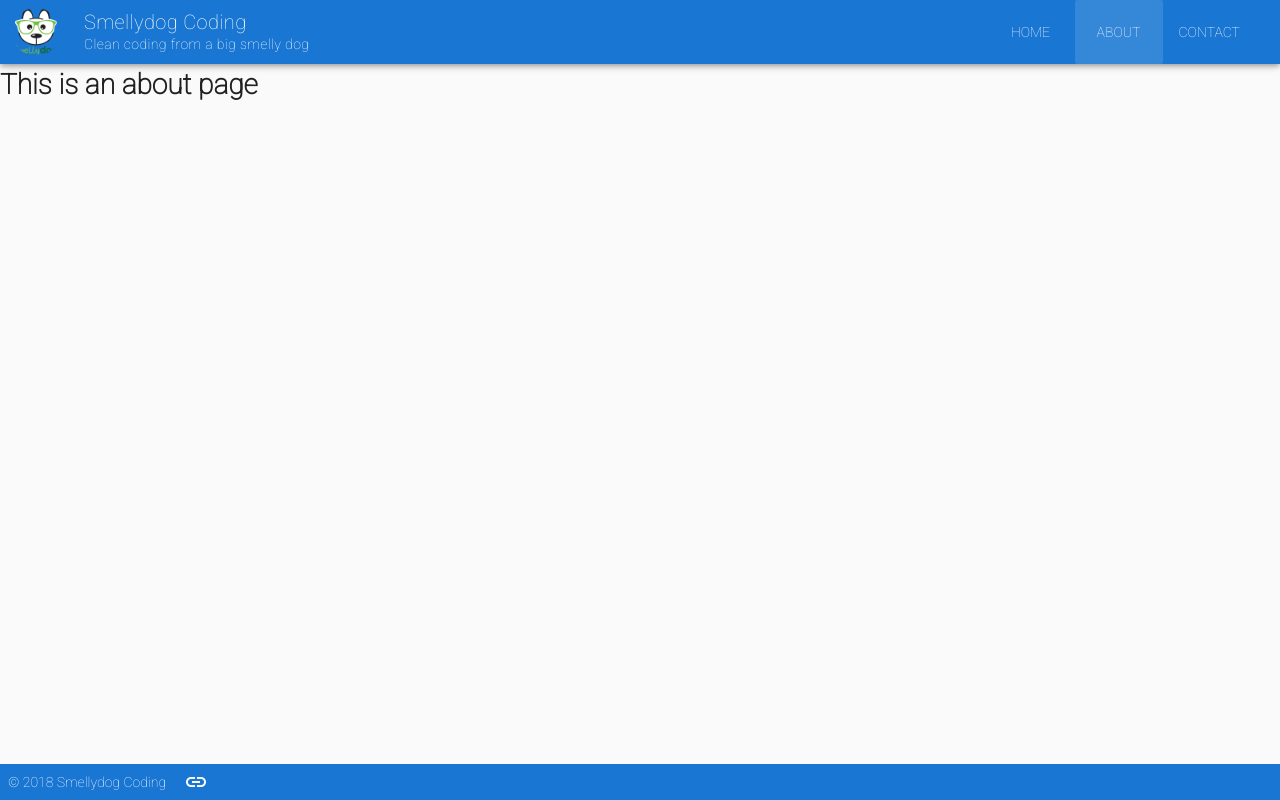
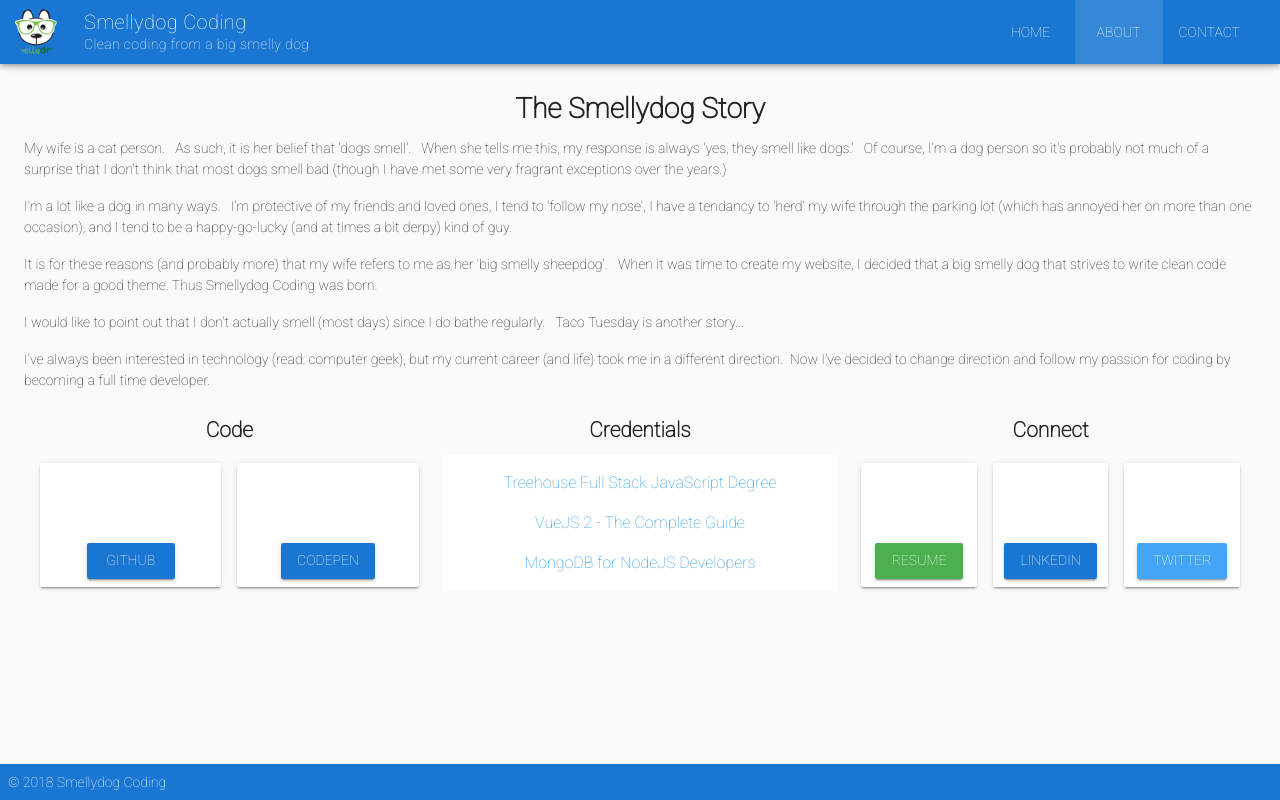
Before and after one commit to SmellydogCoding/portfolio-website, a Vue app: page /about in a window 1280 px wide. Built offline with nearby package versions, Linux system fonts and the light colour scheme.

Commit message:
about page and contact button

```diff
--- a/src/App.vue
+++ b/src/App.vue
@@ -26,4 +26,5 @@ export default {
 
 <style>
   .container { max-width: 1300px; }
+  .v-card__actions { justify-content: center; }
 </style>
--- /dev/null
+++ b/src/components/Code.vue
@@ -0,0 +1,40 @@
+<template lang="pug">
+  div.mx-2
+    h2.mb-2 Code
+    v-layout(row wrap)
+      v-flex(xs6 v-for="codeSite in codeSites" :key="codeSite.index")
+          v-card.text-xs-center.mx-2.mb-4
+            v-card-media.my-2.py-2(:src="codeSite.src" height="64px")
+            v-card-actions
+              v-btn(:href="codeSite.website" target="new" color="primary") {{ codeSite.name}}
+</template>
+
+<script>
+export default {
+  data() {
+    return {
+      codeSites: [
+        {
+          index: 0,
+          src: require('../assets/octocat.png'),
+          name: 'Github',
+          website: 'https://github.com/SmellydogCoding'
+        },
+        {
+          index: 1,
+          src: require('../assets/codepen.png'),
+          name: 'Codepen',
+          website: 'https://codepen.io/SmellydogCoding'
+        }
+      ]
+    }
+  }
+}
+</script>
+
+<style>
+  .v-card__media__background {
+    background-size: contain !important;
+    margin-top: 0.5rem;
+  }
+</style>
--- /dev/null
+++ b/src/components/Connect.vue
@@ -0,0 +1,54 @@
+<template lang="pug">
+  div.mx-2
+    h2.mb-2 Connect
+    v-layout(row wrap)
+      v-flex(xs4 v-for="connection in connections" :key="connection.index")
+          v-card.text-xs-center.px-2.mx-2.mb-4
+            v-card-media.my-2.py-2(:src="connection.src" height="64px")
+            v-card-actions
+              v-btn.text--white(:href="connection.website" target="new" :color="connection.color") {{ connection.name}}
+</template>
+
+<script>
+export default {
+  data() {
+    return {
+      connections: [
+        {
+          index: 0,
+          src: require('../assets/pdf.png'),
+          name: 'Resume',
+          website: 'https://www.dropbox.com/s/jaank532aw9p3mb/resume.pdf?raw=1',
+          color: 'success'
+        },
+        {
+          index: 1,
+          src: require('../assets/linkedin.png'),
+          name: 'LinkedIn',
+          website: 'https://linkedin.com/in/daniel-mcneil',
+          color: 'primary'
+        },
+        {
+          index: 2,
+          src: require('../assets/twitter.png'),
+          name: 'Twitter',
+          website: 'https://twitter.com/SmellydogCoding',
+          color: 'blue lighten-1'
+        }
+      ]
+    }
+  }
+}
+</script>
+
+<style>
+  .v-card__media__background {
+    background-size: contain !important;
+    margin-top: 0.5rem;
+  }
+  .text--white div {
+    color: #fff;
+  }
+</style>
+
+</template>
--- /dev/null
+++ b/src/components/Credentials.vue
@@ -0,0 +1,51 @@
+<template lang="pug">
+  div.mx-2
+    h2.mb-2 Credentials
+    v-list
+      v-list-tile(v-for="credential in credentials" :key="credential.index" @click="goto(credential.website)")
+        v-list-tile-content
+          v-list-tile-title.text-xs-center.blue--text {{ credential.title }}
+</template>
+
+<script>
+export default {
+  data() {
+    return {
+      credentials: [
+        {
+          index: 0,
+          title: 'Treehouse Full Stack JavaScript Degree',
+          website: 'http://www.google.com'
+        },
+        {
+          index: 1,
+          title: 'VueJS 2 - The Complete Guide',
+          website: 'http://www.google.com'
+        },
+        {
+          index: 2,
+          title: 'MongoDB for NodeJS Developers',
+          website: 'http://www.google.com'
+        }
+      ]
+    }
+  },
+  methods: {
+    goto(website) {
+      window.open(website)
+      return false
+    }
+  }
+}
+</script>
+
+<style>
+.v-list__tile {
+	height: 40px;
+}
+
+.v-list__tile .v-list__tile__avatar {
+  height: 35px;
+  width: 35px;
+}
+</style>
--- a/src/components/Footer.vue
+++ b/src/components/Footer.vue
@@ -1,8 +1,8 @@
 <template lang="pug">
   v-footer(app color="primary")
       span.ml-2.white--text &copy; 2018 #[span.blue--text--darken-4 Smellydog Coding]
-      v-btn.white--text(v-for="icon in icons" :key="icon" icon)
-        v-icon {{ icon }}
+      // v-btn.white--text(v-for="icon in icons" :key="icon" icon)
+      //   v-icon {{ icon }}
 </template>
 
 <script>
--- a/src/components/Gallery.vue
+++ b/src/components/Gallery.vue
@@ -8,7 +8,7 @@
             div
               h3 {{ project.title }}
               div.text-xs-left {{ project.description }}
-          v-card-actions(center)
+          v-card-actions
             v-btn(:href="project.website" target="new" color="success" v-if="project.website != ''") Project Website
             v-btn(:href="project.github" target="new" color="primary") Project Github
 </template>
@@ -74,5 +74,5 @@ export default {
 </script>
 
 <style scoped>
-.v-card__actions { justify-content: center; }
+/* .v-card__actions { justify-content: center; } */
 </style>
--- a/src/components/Header.vue
+++ b/src/components/Header.vue
@@ -11,7 +11,7 @@
     v-toolbar-items
       v-btn(to="/" flat) Home
       v-btn(to="/about" flat) About
-      v-btn(to="/contact" flat) Contact
+      v-btn(href="mailto:smellydogcoding@gmail.com" flat) Contact
 </template>
 
 <script>
--- /dev/null
+++ b/src/components/Story.vue
@@ -0,0 +1,13 @@
+<template lang="pug">
+  div
+    h1.mb-2 The Smellydog Story
+    p My wife is a cat person. &nbsp; As such, it is her belief that 'dogs smell'. &nbsp; When she tells me this, my response is always 'yes, they smell like dogs.' &nbsp; Of course, I'm a dog person so it's probably not much of a surprise that I don't think that most dogs smell bad (though I have met some very fragrant exceptions over the years.)
+    p I'm a lot like a dog in many ways. &nbsp; I'm protective of my friends and loved ones, I tend to 'follow my nose', I have a tendancy to 'herd' my wife through the parking lot (which has annoyed her on more than one occasion), and I tend to be a happy-go-lucky (and at times a bit derpy) kind of guy.
+    p It is for these reasons (and probably more) that my wife refers to me as her 'big smelly sheepdog'. &nbsp; When it was time to create my website, I decided that a big smelly dog that strives to write clean code made for a good theme.  Thus Smellydog Coding was born.
+    p I would like to point out that I don't actually smell (most days) since I do bathe regularly. &nbsp; Taco Tuesday is another story...
+    p I've always been interested in technology (read: computer geek), but my current career (and life) took me in a different direction.&nbsp;&nbsp;Now I've decided to change direction and follow my passion for coding by becoming a full time developer.
+</template>
+
+<style scoped>
+  p { text-align: left; }
+</style>
--- a/src/views/About.vue
+++ b/src/views/About.vue
@@ -1,5 +1,30 @@
-<template>
-  <div class="about">
-    <h1>This is an about page</h1>
-  </div>
+<template lang="pug">
+  v-container(text-xs-center)
+    v-layout.mb-2(row wrap)
+      v-flex(xs12)
+        app-story
+    v-layout(row wrap)
+      v-flex(xs12 md6 lg4)
+        app-code
+      v-flex(xs12 md6 lg4)
+        app-credentials
+      v-flex(xs12 md6 lg4)
+        app-connect
 </template>
+
+<script>
+import Story from '../components/Story'
+import Code from '../components/Code'
+import Credentials from '../components/Credentials'
+import Connect from '../components/Connect'
+
+export default {
+  name: 'sd-about',
+  components: {
+    appStory: Story,
+    appCode: Code,
+    appCredentials: Credentials,
+    appConnect: Connect
+  }
+}
+</script>
```
